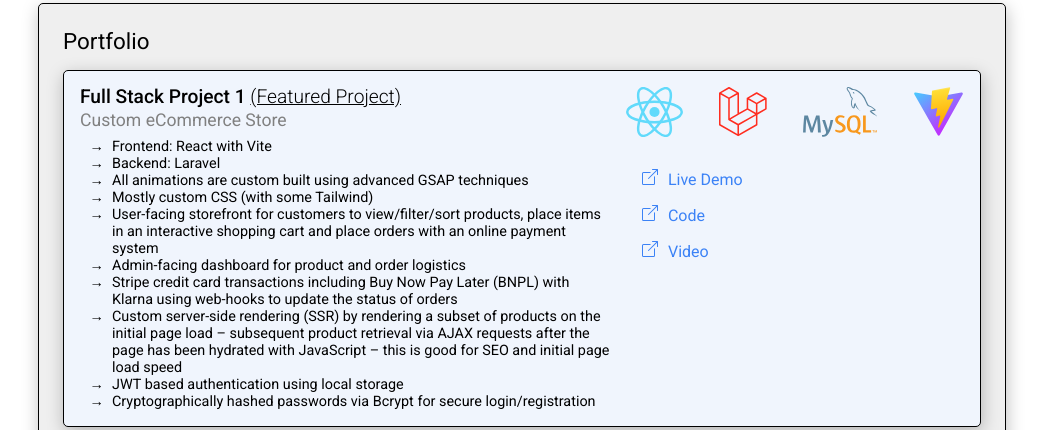
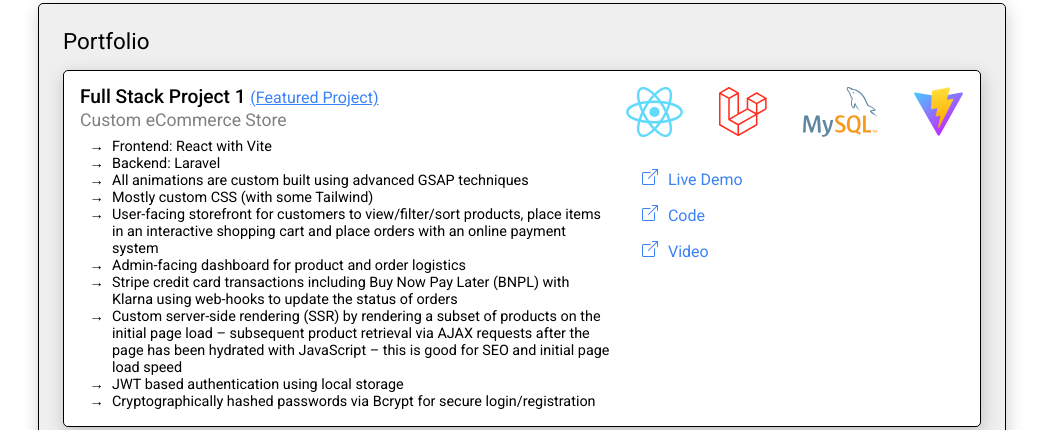
Before and after one commit to joshdotjs/resume, a plain HTML site: page index.html in a window 1280 px wide. Shown: the part 389-819 px from the top of the page, without its empty margins (118-1163 px from the left). Drawn offline with Linux system fonts and the light colour scheme.

Commit message:
updated featured project

```diff
--- a/scss/_fonts.scss
+++ b/scss/_fonts.scss
@@ -1,4 +1,4 @@
-@import url('https://fonts.googleapis.com/css2?family=Roboto:wght@300;400;500&display=swap');
+@import url('https://fonts.googleapis.com/css2?family=Roboto:wght@100;300;400;500;700;900&display=swap');
 
 html {
   font-family: 'Roboto', sans-serif;
--- a/scss/_shadow.scss
+++ b/scss/_shadow.scss
@@ -2,7 +2,7 @@ $v-offset: 5px;
 $h-offset: 1px;
 // $blur: 20px;
 $spread: 0px;
-$shadow-clr: rgba(0, 0, 0, 0.25);
+$shadow-clr: rgba(0, 0, 0, 0.2);
 $shadow-clr-hover: rgba(0, 0, 0, 0.175);
 
 @function shadow($blur) {
--- a/web-comps/section-3/project-1.js
+++ b/web-comps/section-3/project-1.js
@@ -1,13 +1,13 @@
 const template = document.createElement('template');
 template.innerHTML = `
-  <div class="section-3__project-1 project shadow">
+  <div class="section-3__project-1  project  featured  shadow">
     <div class="left">
 
       <!-- <h3>Full Stack Project 1 <span style="background: #121FCF;
 background: linear-gradient(to right, darkorange 0%, limegreen 100%);
 -webkit-background-clip: text;
 -webkit-text-fill-color: transparent;">(Featured Project)</span></h3> -->
-      <h3>Full Stack Project 1 <span style="text-decoration: underline; font-weight: 100;">(Featured Project)</span></h3>
+      <h3>Full Stack Project 1 <a href="https://www.php-web-app.com" style="text-decoration: underline; font-weight: 400;">(Featured Project)</a></h3>
       <h4>Custom eCommerce Store</h4>
 
       <ul>
--- a/web-comps/section-3/section-3.scss
+++ b/web-comps/section-3/section-3.scss
@@ -23,7 +23,10 @@
     border: solid black 1px;
     border-radius: $radius;
 
-    &.section-3__project-1 { background: $bg-blue; }
+    &.featured {
+      // background: $bg-blue;
+      // border-color: $text-blue;
+    }
 
     .left {
     }
```
Also changed, not shown: css/index.css, web-comps/section-1/css/section-1.css, web-comps/section-2/css/section-2.css, web-comps/section-3/css/section-3.css, 4 other files.
